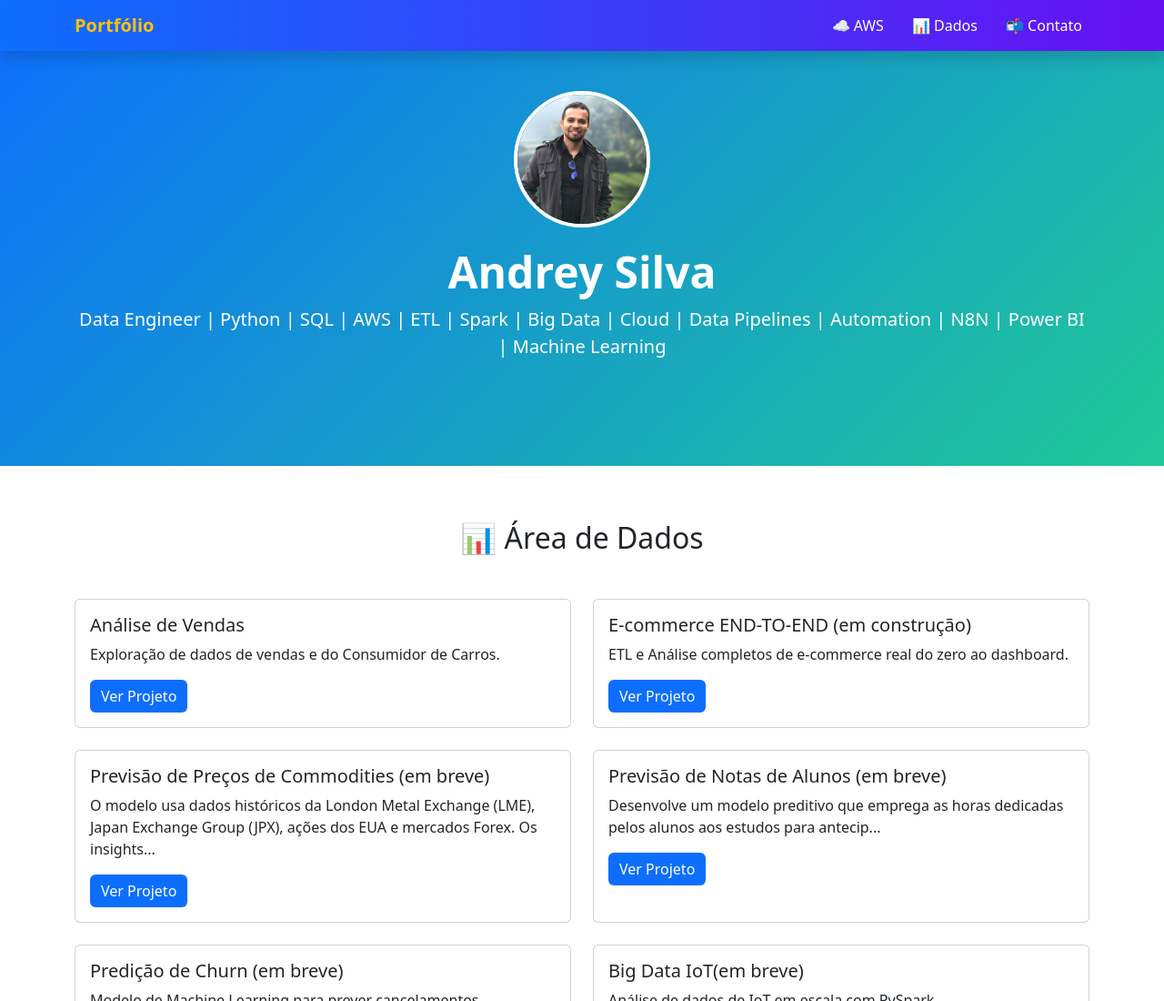
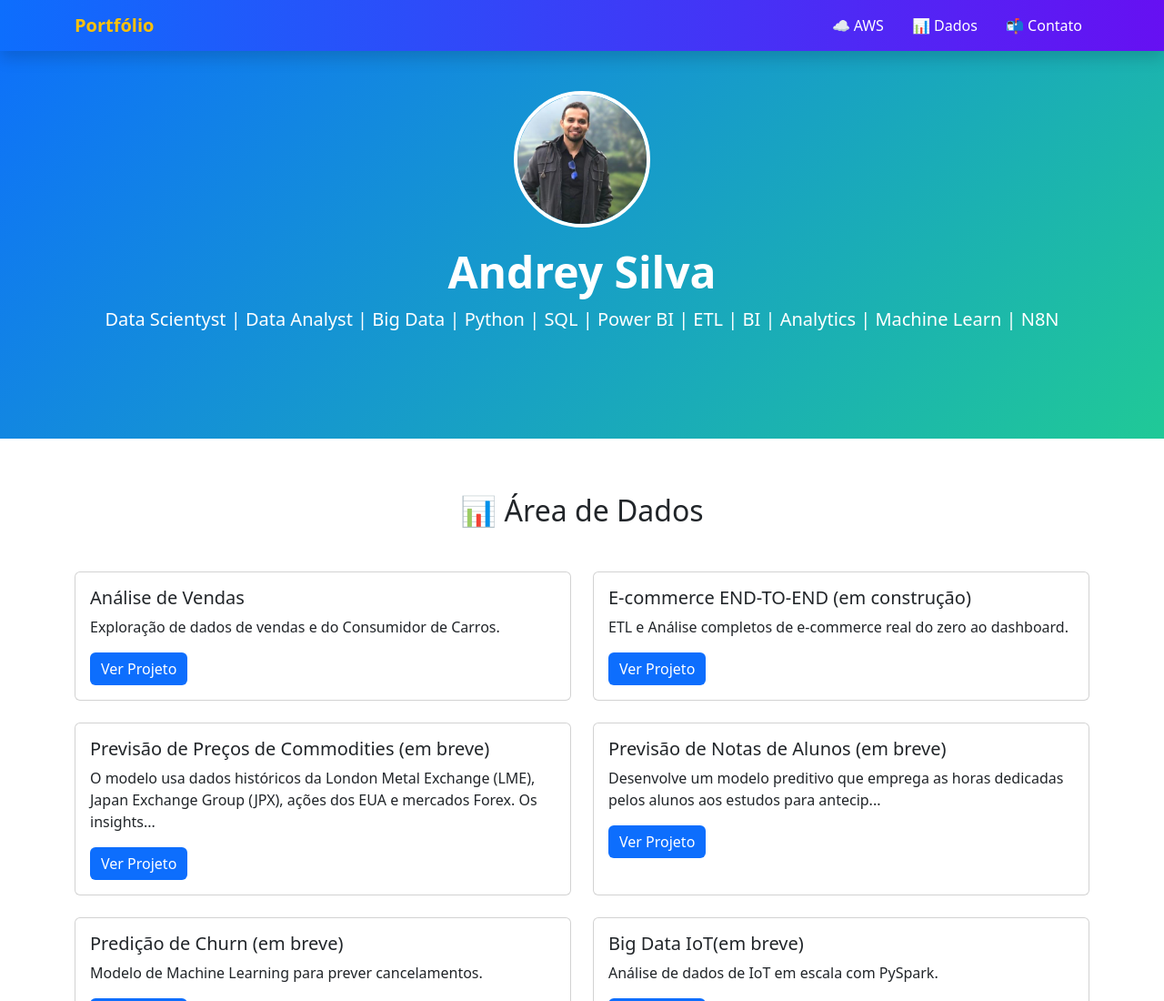
Before and after one commit to Andrey-Silva-Data/MeuPortf-lio-AndreySilva, a plain HTML site: page index.html in a window 1280 px wide. Shown: the top 1100 px of the page at 91% size. Drawn offline with nearby package versions, Linux system fonts and the light colour scheme.

Commit message:
novo titulo

```diff
--- a/index.html
+++ b/index.html
@@ -106,7 +106,7 @@
   <div class="container">
     <img src="imagem\179500022.jpg" alt="Minha Foto">
     <h1 class="display-5 fw-bold">Andrey Silva</h1>
-    <p class="lead">Data Engineer | Python | SQL | AWS | ETL | Spark | Big Data | Cloud | Data Pipelines | Automation | N8N | Power BI | Machine Learning</p>
+    <p class="lead">Data Scientyst | Data Analyst | Big Data | Python | SQL | Power BI | ETL | BI | Analytics | Machine Learn | N8N</p>
   </div>
 </section>
 
```
